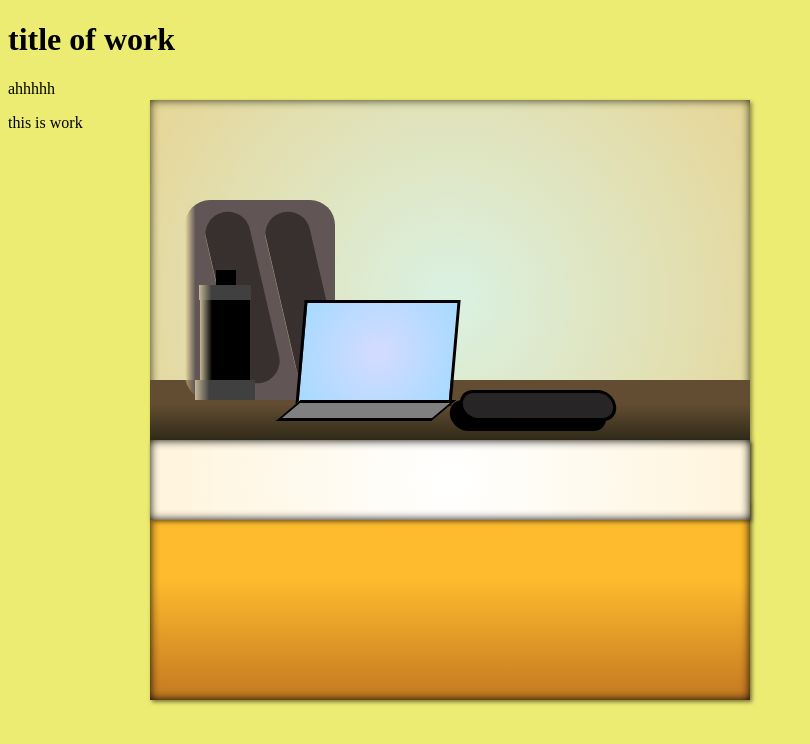
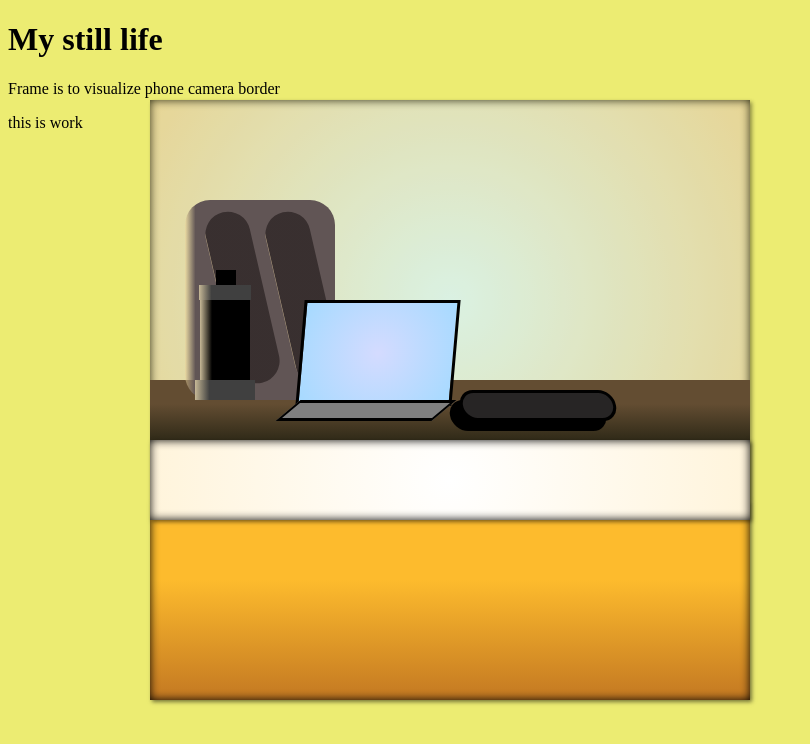
Before and after one commit to jl17369-ux/repo-still-life, a plain HTML site: page index.html in a window 1280 px wide. Shown: the whole page, without its empty margins (0-810 px from the left). Drawn offline with Linux system fonts and the light colour scheme.

Commit message:
specificiastion

```diff
--- a/index.html
+++ b/index.html
@@ -9,8 +9,8 @@
 
 <body style="background-color:rgb(236, 236, 114);">
 
-	<h1>title of work</h1>
-	<p> ahhhhh </p>
+	<h1>My still life</h1>
+	<p> Frame is to visualize phone camera border </p>
 	<p> this is work</p>
 	<div id="window" ></div>
 	<div id="counter" ></div>
```
